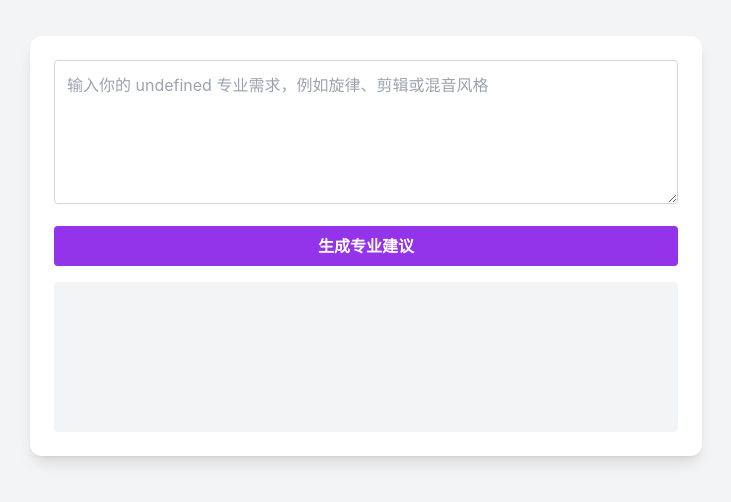
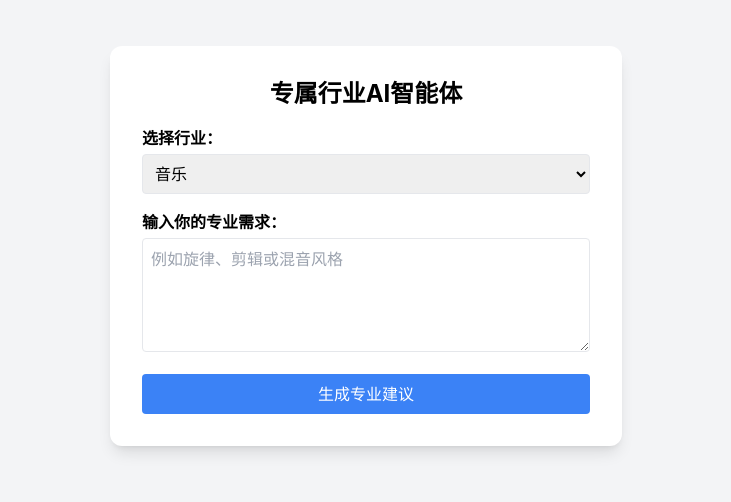
Before and after one commit to jinv2/IndustryAI, a React (Create React App) app: page / in a window 1280 px wide. Shown: the part 154-656 px from the top of the page, without its empty margins (274-1005 px from the left). Built offline with nearby package versions, Linux system fonts and the light colour scheme.

Commit message:
Update IndustryAI.jsx

```diff
--- a/src/components/IndustryAI.jsx
+++ b/src/components/IndustryAI.jsx
@@ -1,47 +1,68 @@
-import { useState } from "react";
+import React, { useState } from "react";
 
-export default function IndustryAI({ industry }) {
+export default function IndustryAI() {
+  const [industry, setIndustry] = useState("音乐");
   const [prompt, setPrompt] = useState("");
-  const [result, setResult] = useState("");
+  const [output, setOutput] = useState("");
   const [loading, setLoading] = useState(false);
 
-  const generateResult = async () => {
+  const handleSubmit = async () => {
+    if (!prompt) return;
     setLoading(true);
-    setResult("");
+    setOutput("");
     try {
       const res = await fetch("/.netlify/functions/industryAI", {
         method: "POST",
         body: JSON.stringify({ industry, prompt }),
       });
-      if (!res.ok) throw new Error("Function 调用失败");
       const data = await res.json();
-      setResult(data.output || "AI 没有返回结果");
+      setOutput(data.output || data.error || "无响应");
     } catch (err) {
-      setResult("出错：" + err.message);
-      console.error(err);
-    } finally {
-      setLoading(false);
+      setOutput(err.message);
     }
+    setLoading(false);
   };
 
   return (
-    <div className="w-full max-w-2xl bg-white rounded-xl p-6 shadow-lg">
-      <textarea
-        className="w-full h-36 border border-gray-300 p-3 rounded focus:outline-none focus:ring-2 focus:ring-purple-400"
-        value={prompt}
-        onChange={(e) => setPrompt(e.target.value)}
-        placeholder={`输入你的 ${industry} 专业需求，例如旋律、剪辑或混音风格`}
-      />
+    <div className="bg-white p-8 rounded-xl shadow-lg w-full max-w-lg">
+      <h1 className="text-2xl font-bold mb-4 text-center">专属行业AI智能体</h1>
+
+      <div className="mb-4">
+        <label className="block mb-1 font-semibold">选择行业：</label>
+        <select
+          value={industry}
+          onChange={(e) => setIndustry(e.target.value)}
+          className="w-full border p-2 rounded"
+        >
+          <option value="音乐">音乐</option>
+          <option value="影视">影视</option>
+        </select>
+      </div>
+
+      <div className="mb-4">
+        <label className="block mb-1 font-semibold">输入你的专业需求：</label>
+        <textarea
+          value={prompt}
+          onChange={(e) => setPrompt(e.target.value)}
+          rows="4"
+          className="w-full border p-2 rounded"
+          placeholder="例如旋律、剪辑或混音风格"
+        />
+      </div>
+
       <button
-        className="mt-4 w-full py-2 bg-purple-600 text-white font-bold rounded hover:bg-purple-700 transition"
-        onClick={generateResult}
+        onClick={handleSubmit}
         disabled={loading}
+        className="w-full bg-blue-500 text-white p-2 rounded hover:bg-blue-600 disabled:opacity-50"
       >
         {loading ? "生成中..." : "生成专业建议"}
       </button>
-      <pre className="mt-4 p-4 bg-gray-100 rounded min-h-[150px] whitespace-pre-wrap">
-        {result}
-      </pre>
+
+      {output && (
+        <div className="mt-4 p-4 bg-gray-100 rounded whitespace-pre-line">
+          {output}
+        </div>
+      )}
     </div>
   );
 }
```
